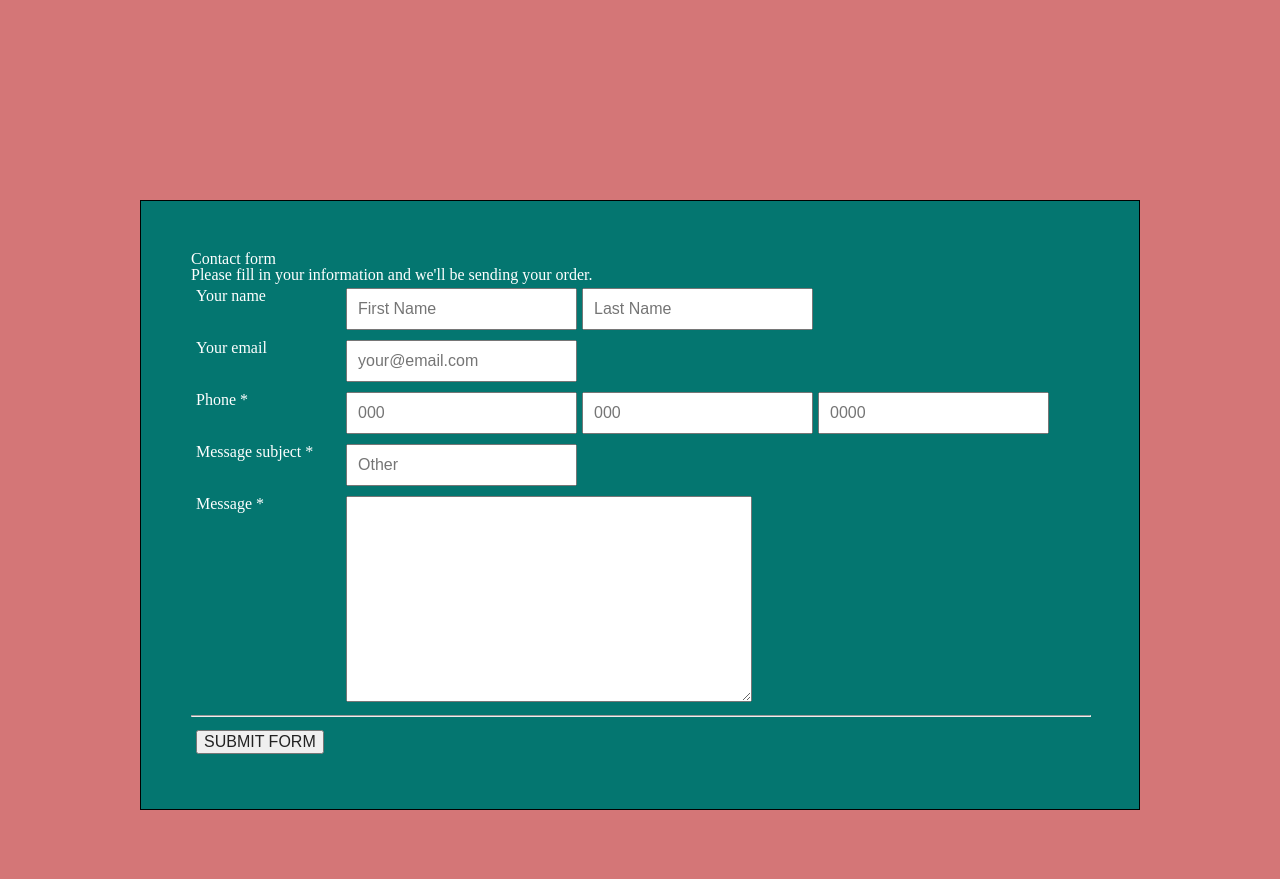
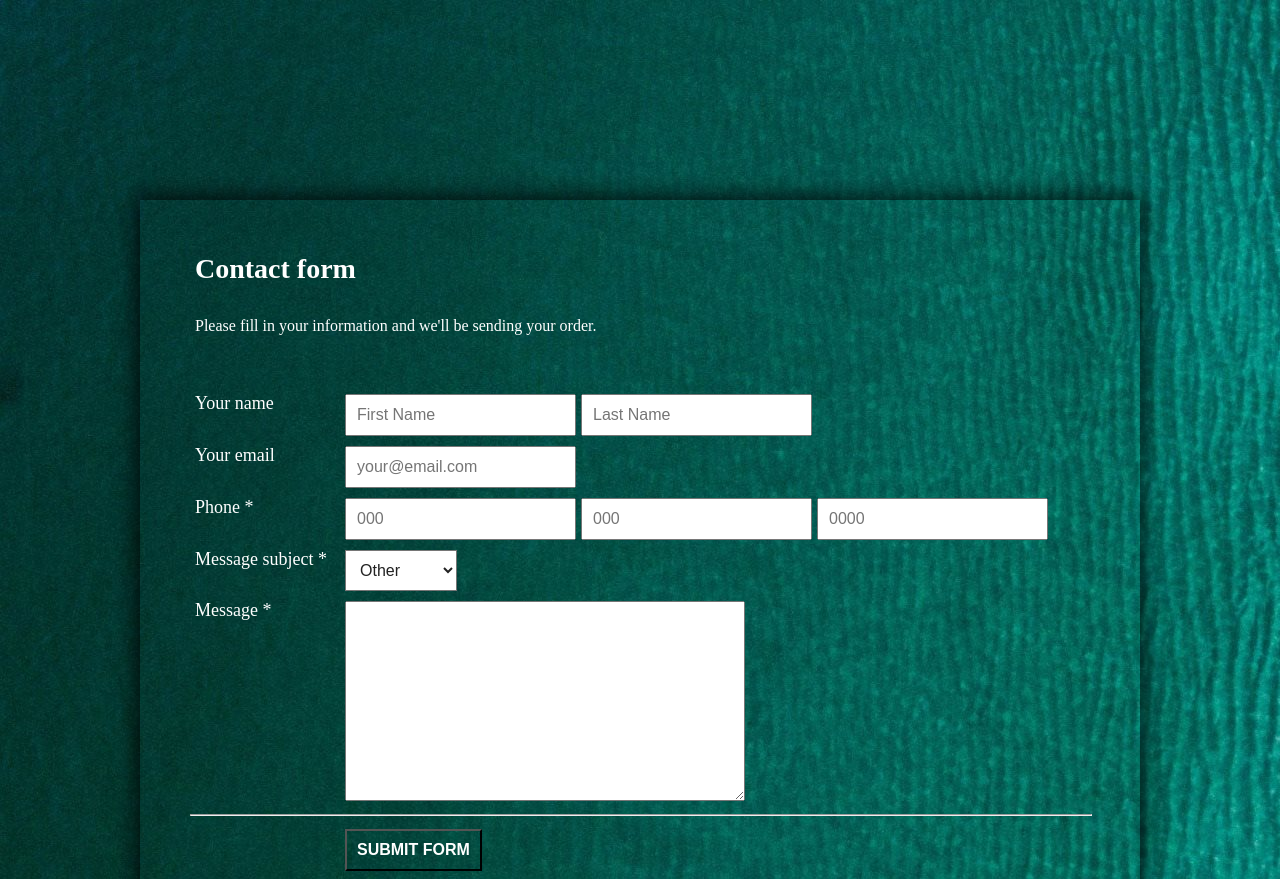
Before and after one commit to timofeybelsky/20191115_Lesson19_Practice1_HTMLCSS, a plain HTML site: page index.html in a window 1280 px wide. Shown: the top 879 px of the page. Drawn offline with Linux system fonts and the light colour scheme.

Commit message:
Vesrion 0.2

```diff
--- a/css/styles.css
+++ b/css/styles.css
@@ -1,5 +1,5 @@
 body{
-    background-color: #D47677;
+    background-image: url('../img/beach-wall.jpg');
 }
 
 .mainContainer{
@@ -21,8 +21,9 @@ body{
 }
 
 .mainContainerStyle{
-    border: 1px solid black;
-    background-color: #047670;
+    box-shadow: 0px 0px 20px 5px rgba(0,0,0,0.75);
+    /*border: 1px solid black;
+    background-color: rgba(0,0,0, 0)*/
     color: white;
 }
 
@@ -78,7 +79,7 @@ input + input{
     flex-direction: row;
 }
 
-.inputs > input{
+.inputs > *{
     flex-basis: auto;
     flex-grow: 1;
 
@@ -86,20 +87,45 @@ input + input{
     padding: 10px;
 }
 
+/*
 .inputs > textarea{
     flex-basis: auto;
     flex-grow: 1;
 }
-
+*/
 
 .lables{
     /*flex-basis: 150px;*/
     min-width: 150px;
+    font-size: 18px;
 }
 
-.mainContainer > span{
+.mainContainer > span, h1{
     flex-basis: auto;
     flex-grow: 1;
 
     width: 100%;
+
+    padding: 5px;
+    box-sizing: border-box;
 }
+
+.mainContainer > span{
+    margin-bottom: 50px;
+}
+
+.mainContainer > h1{
+    margin-bottom: 25px;
+    font-size: 28px;
+    font-weight: bold;
+}
+
+#submitForm{
+    background-color: rgba(0,0,0, 0);
+    color: white;
+    font-weight: bold;
+}
+
+#inputMessageSubject{
+    background-color: white;
+}
--- a/index.html
+++ b/index.html
@@ -8,16 +8,25 @@
 </head>
 <body>
     <div class="mainContainer mainContainerStyle">
-        <span><h1>Contact form</h1></span>
+        <h1>Contact form</h1>
         <span>Please fill in your information and we'll be sending your order.</span>
         <form action="#" method="post">
             <div><span class="lables">Your name</span><span class="inputs"><input id="inputFirstName" type="text" name="userFirstName" placeholder="First Name" required><input id="inputLastName" type="text" name="userLastName" placeholder="Last Name"></span></div>
             <div><span class="lables">Your email </span><span class="inputs"><input id="inputEmail" type="text" name="userEmail" placeholder="your@email.com"></span></div>
             <div><span class="lables">Phone * </span><span class="inputs"><input id="inputPhoneOne" type="text" name="userPhoneOne" placeholder="000" required><input id="inputPhoneTwo" type="text" name="userPhoneTwo" placeholder="000" required><input id="inputPhoneThree" type="text" name="userPhoneThree" placeholder="0000" required></span></div>
-            <div><span class="lables">Message subject * </span><span class="inputs"><input id="inputMessageSubject" type="text" name="userMessageSubject" placeholder="Other" required></span></div>
+            <div>
+                <span class="lables">Message subject * </span>
+                <span class="inputs">
+                    <!-- <input id="inputMessageSubject" type="text" name="userMessageSubject" placeholder="Other" required> -->
+                    <select name="userMessageSubject[]" id="inputMessageSubject">
+                        <option selected value="other">Other</option>
+                        <option value="notOther">Not Other</option>
+                    </select>
+                </span>
+            </div>
             <div><span class="lables">Message * </span><span class="inputs"><textarea id="inputMessage" name="userMessage"></textarea></span></div>
             <hr>
-            <div><input type="submit" id="submitForm" value="SUBMIT FORM"></div>
+            <div><span class="lables"></span><span class="inputs"><input type="submit" id="submitForm" value="SUBMIT FORM"></span></div>
         </form>
 
     </div>
```
Also changed, not shown: img/beach-wall.jpg (added).
